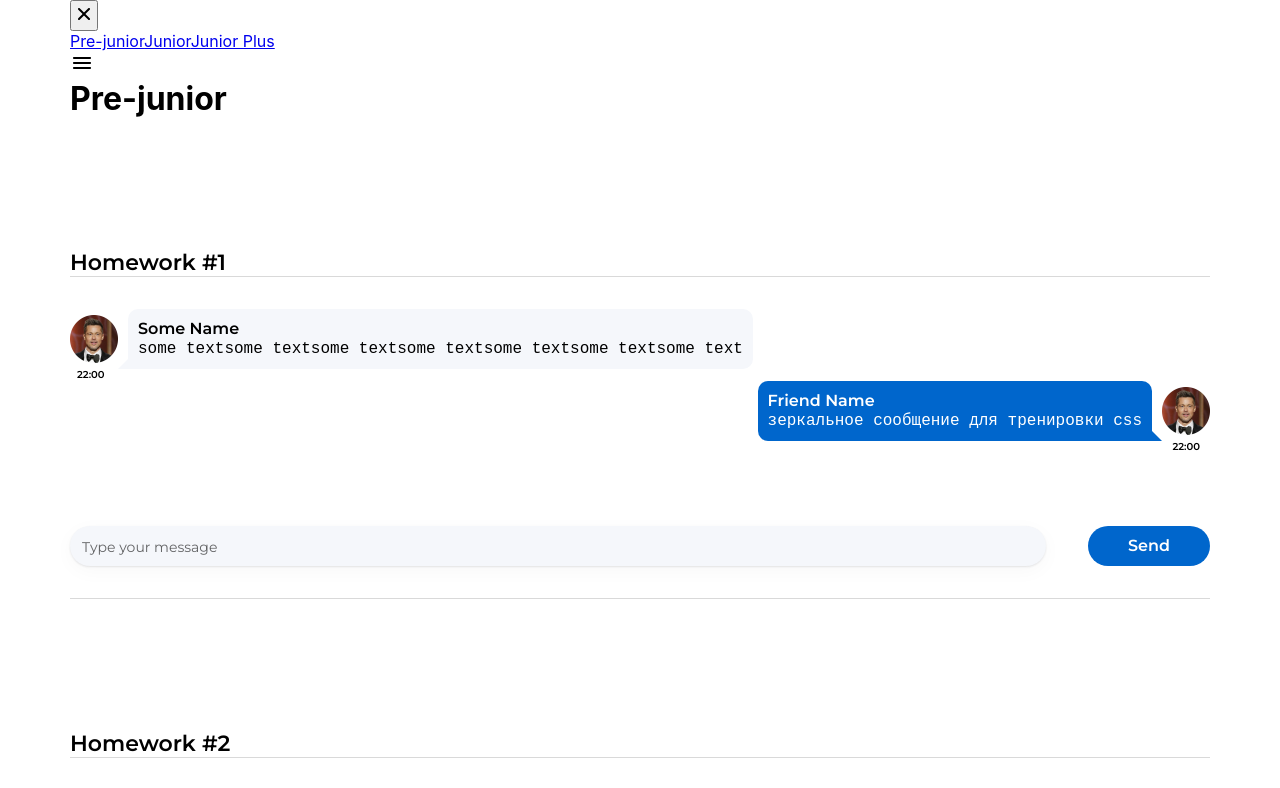
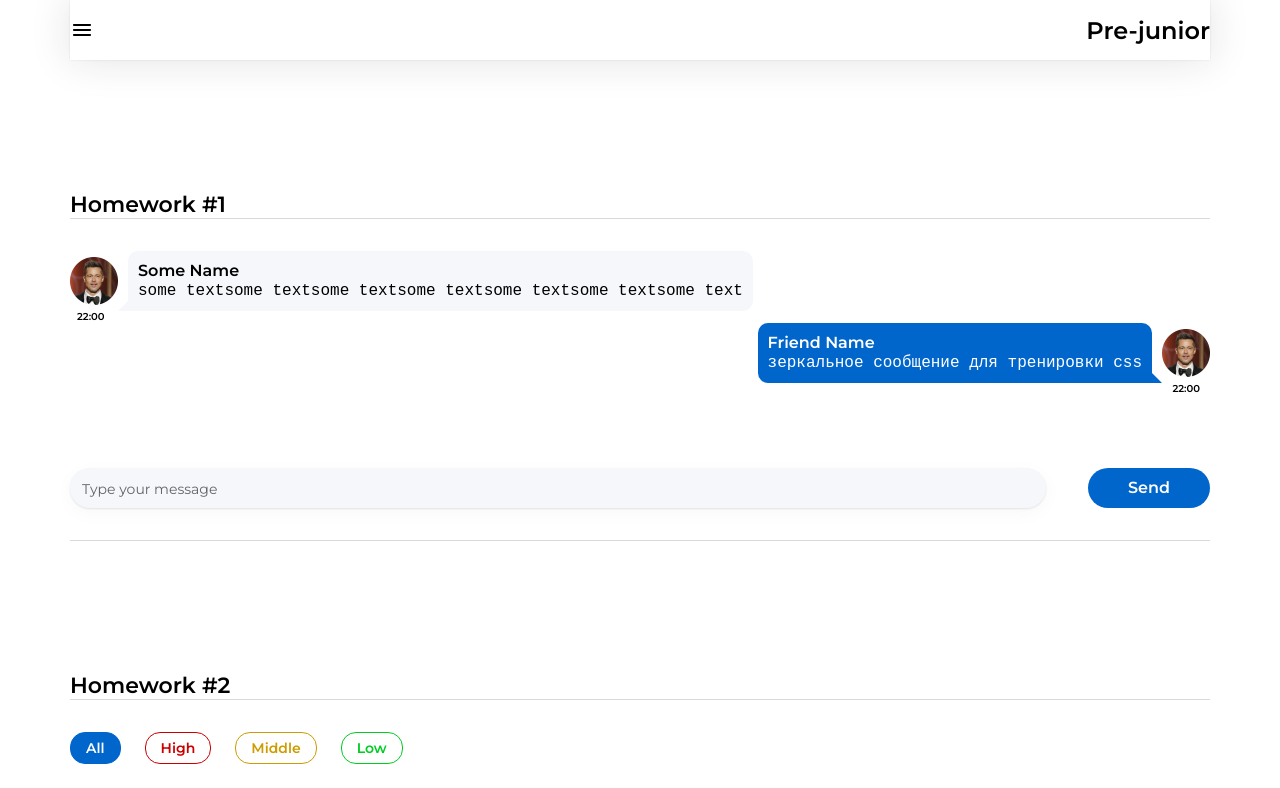
Before and after one commit to Aliaksandr91/hws2, a React (Create React App) app: page /#/pre-junior in a window 1280 px wide. Shown: the top 788 px of the page. Built offline with nearby package versions, Linux system fonts and the light colour scheme.

Commit message:
feat: add styles for hw 5

```diff
--- a/src/s2-homeworks/hw05/header/Header.module.css
+++ b/src/s2-homeworks/hw05/header/Header.module.css
@@ -1,8 +1,24 @@
 .burgerMenuIcon {
+    width: 24px;
+    height: 24px;
+    cursor: pointer;
 }
 
 .header {
+    height: 60px;
+    display: flex;
+    flex-direction: row;
+    justify-content: space-between;
+    align-items: center;
+    background: #FFF;
+    box-shadow: 0px 0px 2px 0px rgba(29, 33, 38, 0.10), 0px 0px 40px 0px rgba(29, 33, 38, 0.13);
 }
 
 .header h1 {
+    color: #000;
+    font-family: Montserrat, serif;
+    font-size: 24px;
+    font-style: normal;
+    font-weight: 600;
+    line-height: normal;
 }
--- a/src/s2-homeworks/hw05/sidebar/Sidebar.module.css
+++ b/src/s2-homeworks/hw05/sidebar/Sidebar.module.css
@@ -1,25 +1,60 @@
 .sidebar {
+    display: none;
+    position: absolute;
+    width: 317px;
+    height: 100vh;
+    background: #FFF;
+    box-shadow: 0 1px 2px 0 rgba(29, 33, 38, 0.10), 0 10px 40px 0 rgba(29, 33, 38, 0.13);
+    z-index: 2;
 }
 
 .sidebar.open {
+    display: block;
 }
 
 .background {
+
 }
 
 .nav {
+    margin-top: 63px;
+    display: flex;
+    flex-direction: column;
 }
 
 .nav a {
+    margin-bottom: 45px;
+    color: #000;
+    font-family: Montserrat, serif;
+    font-size: 22px;
+    font-style: normal;
+    font-weight: 600;
+    line-height: normal;
+    text-decoration: none;
 }
 
 .nav a:hover {
+    color: #58ACFF;
 }
 
 .nav a.active {
+    color: #0059B2;
+    text-decoration-line: underline;
 }
+
 .close {
+    position: relative;
+    left: 293px;
+    display: flex;
+    width: 24px;
+    height: 24px;
+    justify-content: center;
+    align-items: center;
+    border: none;
+    background: transparent;
+    cursor: pointer;
 }
 
 .close img {
+
 }
```
